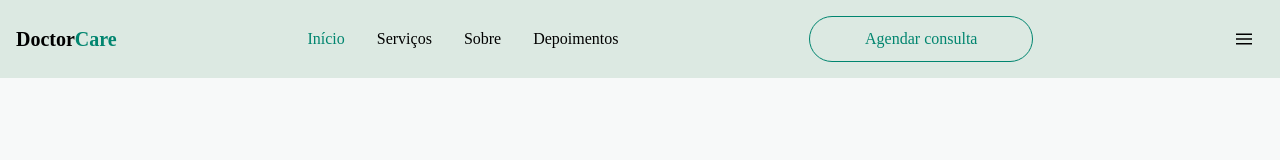
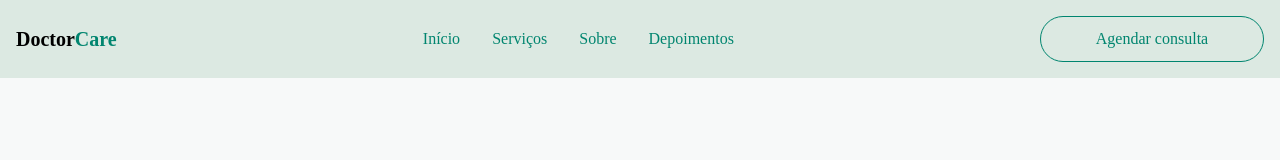
Before and after one commit to Githubshakil/Doctor-care, a plain HTML site: page index.html in a window 1280 px wide. Drawn offline with nearby package versions, Linux system fonts and the light colour scheme.

Commit message:
Navbar done

```diff
--- a/index.html
+++ b/index.html
@@ -21,25 +21,25 @@
 </head>
 <body class="bg-[#F7F9F9] overflow-x-hidden font-['DM+Sans']">
     <!-- header section -->
-     <header id="header" class="bg-[#DCE9E2]">
+     <header id="header" class="bg-[#DCE9E2] text-[#00856F] fixed top-0 right-0 left-0 w-full z-50">
         <nav class="containe max-w-screen-xl mx-auto flex justify-between items-center p-4">
             <!-- logo -->
              <div class="text-xl font-bold">
                 <a href="/" class="text-black">Doctor<span class="text-[#00856F]">Care</span></a>
              </div>
              <!-- manu items -->
-             <ul class="hidden md:flex space-x-8 l">
+             <ul class="hidden md:flex space-x-8 ">
                 <li class="text-[#00856F] font-norma">
-                    <a href="#home" class="">Início</a>
+                    <a href="#home" class="hover:font-bold block">Início</a>
                 </li>
                 <li>
-                    <a href="#services" class="hover:text-[#00856F]">Serviços</a>
+                    <a href="#services" class="hover:font-bold">Serviços</a>
                 </li>
                 <li>
-                    <a href="#about" class="hover:text-[#00856F]">Sobre</a>
+                    <a href="#about"class="hover:font-bold">Sobre</a>
                 </li>
                 <li>
-                    <a href="#contact" class="hover:text-[#00856F]">Depoimentos</a>
+                    <a href="#contact" class="hover:font-bold">Depoimentos</a>
                 </li>
              </ul>
              <!-- call to action -->
@@ -49,7 +49,7 @@
                 href="#contact" class="md:w-56 text-[#00856F] hover:text-white border border-[#00856F] px-6 py-2.5 rounded-full hover:bg-[#00856F] transition-all duration-300 md:flex items-center justify-center">Agendar consulta</a>
             </div>
                 <!-- mobile nav bar -->
-                 <div>
+                 <div class="hidden">
                     <button
                     id="mobile-menu-button"
                     class="navbar-burger flex items-center p-3">
```
